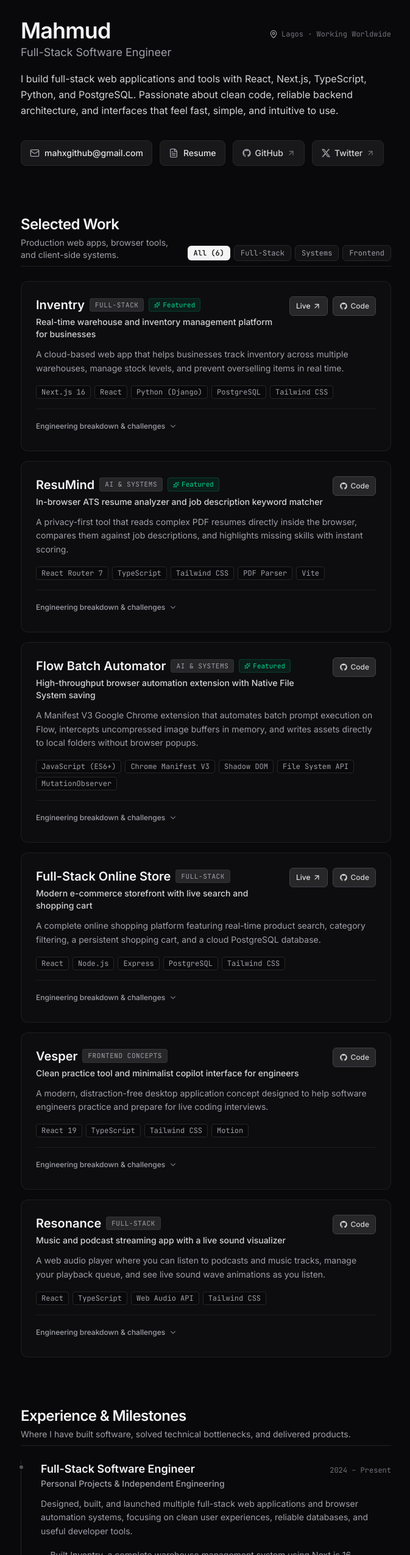
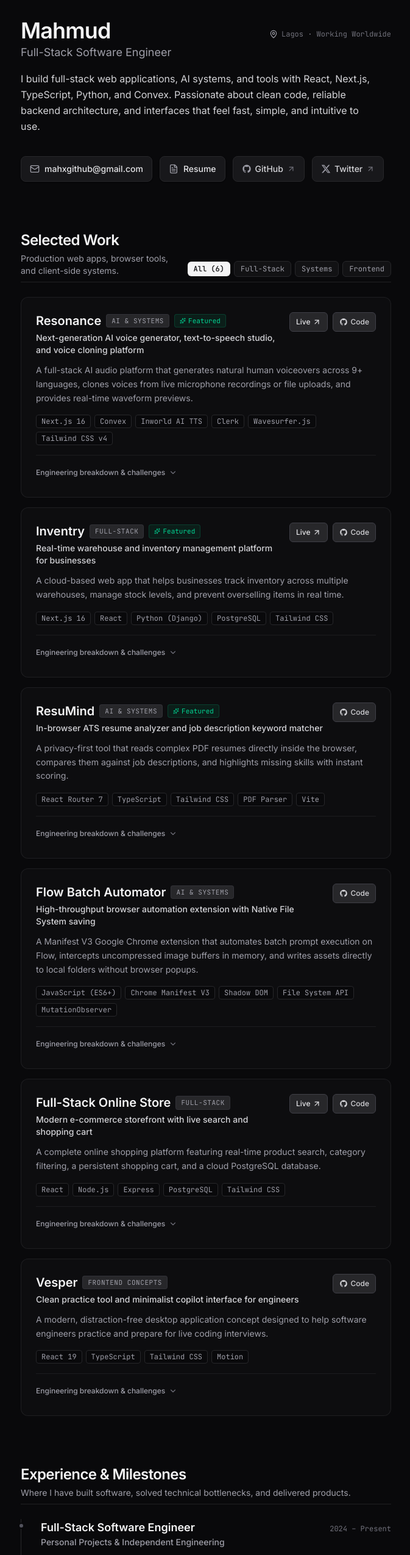
Before and after one commit to mahmudbuilds/portfolio, a React (Vite) app: page / in a window 1280 px wide. Shown: the part 136-2686 px from the top of the page at 61% size, without its empty margins (302-975 px from the left). Built offline with nearby package versions, Linux system fonts and the light colour scheme.

Commit message:
fix(resonance): accurately document Resonance as Next-Gen AI Voice Generator and Voice Cloning platform (Next.js 16, Convex, Inworld TTS, Wavesurfer.js)

```diff
--- a/src/components/Header.tsx
+++ b/src/components/Header.tsx
@@ -76,8 +76,8 @@ export function Header({ onOpenResume }: HeaderProps) {
         </div>
 
         <p className="text-sm sm:text-base text-zinc-300 leading-relaxed max-w-xl">
-          I build full-stack web applications and tools with React, Next.js, TypeScript, Python, and
-          PostgreSQL. Passionate about clean code, reliable backend architecture, and interfaces that
+          I build full-stack web applications, AI systems, and tools with React, Next.js, TypeScript, Python, and
+          Convex. Passionate about clean code, reliable backend architecture, and interfaces that
           feel fast, simple, and intuitive to use.
         </p>
       </div>
--- a/src/data/portfolioData.ts
+++ b/src/data/portfolioData.ts
@@ -5,7 +5,7 @@ export const developerBio = {
   handle: "@mahmudbuilds",
   title: "Full-Stack Software Engineer",
   tagline: "Building clean, fast, and reliable web applications.",
-  bio: "Full-stack software engineer building reliable web applications and tools with React, Next.js, TypeScript, Python, and PostgreSQL. Creator of Inventry (warehouse logistics platform), ResuMind (client-side ATS resume analyzer), and Flow Batch Automator (high-throughput browser extension). Focused on clean code, great user experience, and practical software that solves real problems.",
+  bio: "Full-stack software engineer building reliable web applications and tools with React, Next.js, TypeScript, Python, and Convex. Creator of Resonance (AI voice generator & voice cloning platform), Inventry (warehouse logistics system), and Flow Batch Automator (Chrome automation extension). Focused on clean code, great user experience, and practical software that solves real problems.",
   location: "Lagos, Nigeria · Remote / Global",
   email: "mahxgithub@gmail.com",
   github: "https://github.com/mahmudbuilds",
@@ -15,6 +15,40 @@ export const developerBio = {
 };
 
 export const projectsData: Project[] = [
+  {
+    id: "resonance",
+    title: "Resonance",
+    tagline: "Next-generation AI voice generator, text-to-speech studio, and voice cloning platform",
+    description: "A full-stack AI audio platform that generates natural human voiceovers across 9+ languages, clones voices from live microphone recordings or file uploads, and provides real-time waveform previews.",
+    fullDescription: "Built with Next.js 16 (App Router), Convex real-time backend and file storage, Inworld AI neural TTS, Clerk authentication, and Wavesurfer.js. Includes character-level credit deduction, automated API key rotation with fallback, and live waveform visualization.",
+    category: "AI & Systems",
+    stack: ["Next.js 16", "Convex", "Inworld AI TTS", "Clerk", "Wavesurfer.js", "Tailwind CSS v4"],
+    features: [
+      "Neural Text-to-Speech across 9+ languages with pacing, emotion, and temperature controls",
+      "AI Voice Cloning using live microphone recordings or uploaded audio samples",
+      "Real-time backend powered by Convex for instant telemetry, mutations, and file storage",
+      "Automated API key rotation with seamless fallback and auto-cloning from cached audio",
+      "Interactive waveform audio previews and microphone recorder powered by Wavesurfer.js"
+    ],
+    metrics: [
+      { label: "Status", value: "Live & Deployed" },
+      { label: "AI Engine", value: "Inworld Neural TTS" },
+      { label: "Backend", value: "Convex Realtime" }
+    ],
+    architecture: {
+      clientArchitecture: "Next.js 16 App Router interface featuring an interactive studio, script editor, live microphone waveform recorder, and Clerk route protection.",
+      backendArchitecture: "Convex real-time serverless actions and queries executing neural speech synthesis with Inworld AI TTS and managing user credits.",
+      databaseAndStorage: "Convex real-time reactive database schema storing user credits, voice library rankings, audio files, and generation telemetry.",
+      securityAndAuth: "User authentication via Clerk with route proxy protection, session management, and server-side credit deduction validation.",
+      deploymentPipeline: "Deployed on Vercel with high-speed asset caching and automated continuous integration.",
+      keyTechnicalChallenge: "Preventing synthesis failures during traffic spikes while supporting real-time voice cloning and large audio buffer generation.",
+      solutionEngineered: "Engineered an automatic multi-key rotation and failover system across Inworld API keys, auto-cloning voices from cached samples when a fallback key engages."
+    },
+    liveUrl: "https://tryresonance.vercel.app",
+    githubUrl: "https://github.com/mahmudbuilds/resonance",
+    featured: true,
+    accentHex: "#f43f5e"
+  },
   {
     id: "inventry",
     title: "Inventry",
@@ -114,7 +148,7 @@ export const projectsData: Project[] = [
     },
     liveUrl: "https://github.com/mahmudbuilds/flow-batch-automator",
     githubUrl: "https://github.com/mahmudbuilds/flow-batch-automator",
-    featured: true,
+    featured: false,
     accentHex: "#f59e0b"
   },
   {
@@ -182,39 +216,6 @@ export const projectsData: Project[] = [
     githubUrl: "https://github.com/mahmudbuilds/vesper",
     featured: false,
     accentHex: "#818cf8"
-  },
-  {
-    id: "resonance",
-    title: "Resonance",
-    tagline: "Music and podcast streaming app with a live sound visualizer",
-    description: "A web audio player where you can listen to podcasts and music tracks, manage your playback queue, and see live sound wave animations as you listen.",
-    fullDescription: "Built with React and the browser's Web Audio API. The music keeps playing smoothly even as you click around different pages, and includes an animated sound frequency bar that dances to the beat.",
-    category: "Full-Stack",
-    stack: ["React", "TypeScript", "Web Audio API", "Tailwind CSS"],
-    features: [
-      "Music keeps playing without interruptions even when you browse between pages",
-      "Live audio sound wave visualizer rendered in real time",
-      "Podcast and song queue where you can add, skip, and reorder tracks",
-      "Instant scrubbing to jump to any part of the audio file"
-    ],
-    metrics: [
-      { label: "Audio Engine", value: "Web Audio" },
-      { label: "Visualizer", value: "Live Sound Wave" },
-      { label: "Playback", value: "Uninterrupted" }
-    ],
-    architecture: {
-      clientArchitecture: "React player with an audio manager that connects to a live sound wave canvas.",
-      backendArchitecture: "Fast media streaming that lets users skip to any second of a song instantly.",
-      databaseAndStorage: "Stores track titles, cover artwork, and playlist queues.",
-      securityAndAuth: "Safe cross-origin audio loading for reliable playback in all browsers.",
-      deploymentPipeline: "Hosted on Vercel with high-speed asset caching.",
-      keyTechnicalChallenge: "Making sure music doesn't stop or restart when the user navigates between different pages.",
-      solutionEngineered: "Kept the audio player running at the top level of the app so changing pages never interrupts playback."
-    },
-    liveUrl: "https://github.com/mahmudbuilds/resonance",
-    githubUrl: "https://github.com/mahmudbuilds/resonance",
-    featured: false,
-    accentHex: "#f43f5e"
   }
 ];
 
@@ -233,27 +234,29 @@ export const skillCategoriesData: SkillCategory[] = [
     name: "Frontend Development",
     skills: [
       { name: "React 19" },
-      { name: "Next.js 16" },
+      { name: "Next.js 16 (App Router)" },
       { name: "React Router 7" },
-      { name: "Tailwind CSS" },
+      { name: "Tailwind CSS v4" },
+      { name: "Wavesurfer.js & Audio Visualizers" },
       { name: "Vite" },
-      { name: "Shadow DOM & Web Components" },
-      { name: "Web Audio API" }
+      { name: "Shadow DOM & Web Components" }
     ]
   },
   {
-    name: "Backend & Systems",
+    name: "Backend & Cloud",
     skills: [
+      { name: "Convex (Realtime DB & Serverless)" },
       { name: "Python (Django REST)" },
       { name: "Node.js (Express)" },
+      { name: "Inworld AI Neural TTS" },
+      { name: "Clerk Authentication" },
       { name: "PostgreSQL Database" },
       { name: "Chrome Extension (Manifest V3)" },
-      { name: "REST APIs & JWT Auth" },
-      { name: "Sequelize ORM" }
+      { name: "REST APIs & JWT Auth" }
     ]
   },
   {
-    name: "Developer Tools & Cloud",
+    name: "Developer Tools & APIs",
     skills: [
       { name: "Git & GitHub" },
       { name: "Vercel Deployment" },
@@ -270,10 +273,11 @@ export const experienceMilestonesData: ExperienceMilestone[] = [
     year: "2024 – Present",
     role: "Full-Stack Software Engineer",
     company: "Personal Projects & Independent Engineering",
-    description: "Designed, built, and launched multiple full-stack web applications and browser automation systems, focusing on clean user experiences, reliable databases, and useful developer tools.",
+    description: "Designed, built, and launched multiple full-stack web applications, AI audio systems, and browser tools, focusing on clean user experiences, real-time databases, and useful developer tools.",
     highlights: [
+      "Engineered Resonance (tryresonance.vercel.app), a full-stack AI voice generator and voice cloning studio built with Next.js 16, Convex real-time backend, Clerk auth, and Inworld neural TTS with multi-key rotation.",
       "Built Inventry, a complete warehouse management system using Next.js 16, Python/Django, and PostgreSQL that tracks inventory in real time and prevents stock errors.",
-      "Engineered Flow Batch Automator, a Manifest V3 Chrome Extension featuring Shadow DOM isolation, MutationObserver, and the Native File System Access API for direct file streaming.",
+      "Engineered Flow Batch Automator, a Manifest V3 Chrome Extension featuring Shadow DOM isolation, MutationObserver, and the Native File System Access API for direct disk asset streaming.",
       "Created ResuMind, an in-browser privacy-first ATS resume scanner that evaluates PDF documents and calculates job description keyword match scores.",
       "Deployed all web applications to production with fast loading speeds, mobile responsiveness, and automated updates."
     ]
@@ -285,8 +289,7 @@ export const experienceMilestonesData: ExperienceMilestone[] = [
     description: "Built responsive websites, full-stack web applications, and database-driven tools with clean code and modern frameworks.",
     highlights: [
       "Constructed a full-stack e-commerce store with React, Node.js, and PostgreSQL featuring live product search and cart saving.",
-      "Built Resonance, a streaming audio web application with an animated sound wave visualizer that plays music seamlessly across pages.",
-      "Created modern, responsive user interfaces tested across desktop, tablet, and mobile screens."
+      "Built modern, responsive user interfaces tested across desktop, tablet, and mobile screens."
     ]
   }
 ];
```
